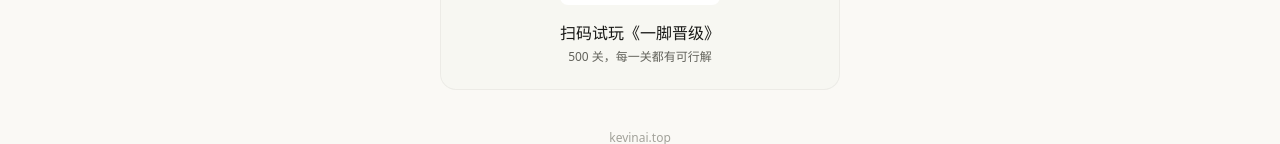
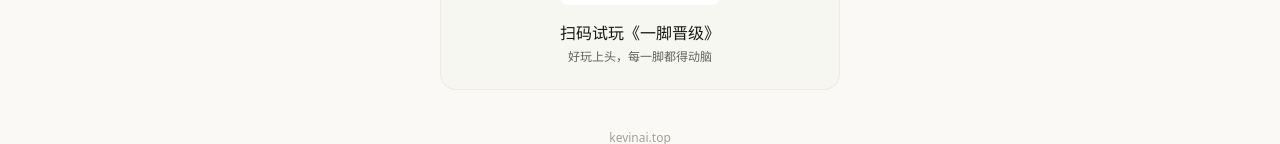
Before and after one commit to Ray1Ren/kevinai-top, a React (Vite) app: page /links in a window 1280 px wide. Shown: the part 896-1040 px from the top of the page. Built offline with nearby package versions, Linux system fonts and the light colour scheme.

Commit message:
Update mini-game QR slogan

```diff
--- a/src/pages/Links.tsx
+++ b/src/pages/Links.tsx
@@ -76,7 +76,7 @@
               className="w-40 h-40 rounded-lg bg-paper p-1 mb-4"
             />
             <p className="text-white font-medium">{isEnglish ? 'Play One Kick in WeChat' : '扫码试玩《一脚晋级》'}</p>
-            <p className="text-xs text-graphite-400 mt-1">{isEnglish ? '500 levels, each verified to have a solution' : '500 关，每一关都有可行解'}</p>
+            <p className="text-xs text-graphite-400 mt-1">{isEnglish ? 'Addictive fun, every kick takes thought' : '好玩上头，每一脚都得动脑'}</p>
           </button>
 
           <p className="text-center text-xs text-graphite-600 mt-10">kevinai.top</p>
```
